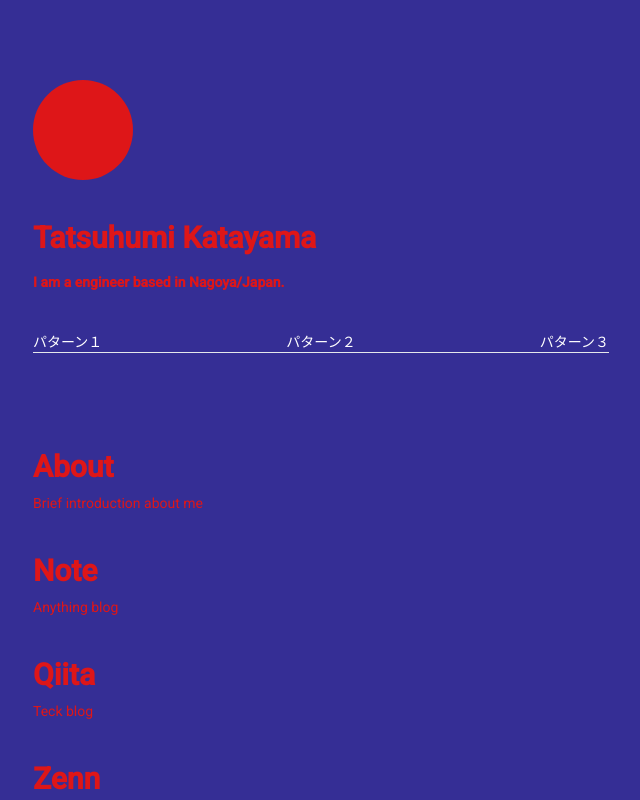
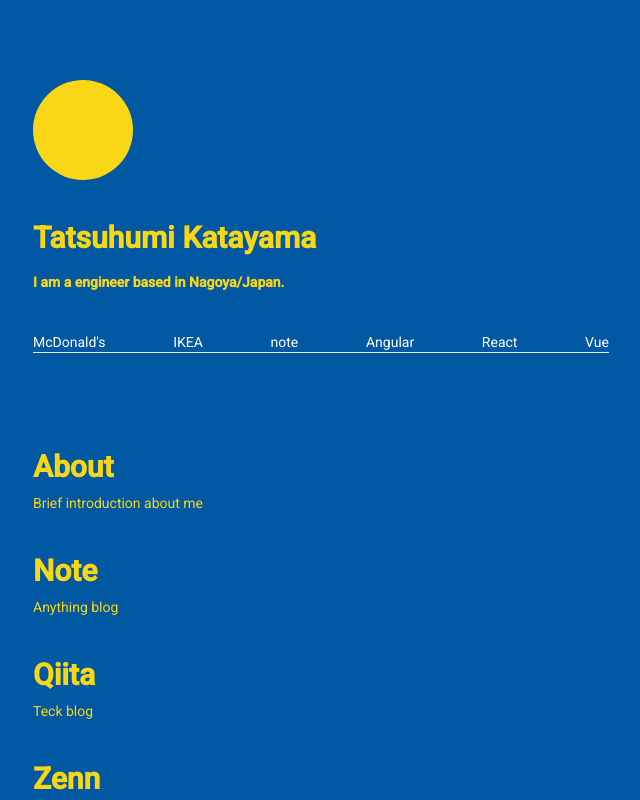
Before and after one commit to katayama8000/my-site-colorful, an Angular app: page /home in a window 1280 px wide. Shown: the top 800 px of the page, without its empty margins (319-959 px from the left). Built offline with nearby package versions, Linux system fonts and the light colour scheme.

Commit message:
⚡️ add color

```diff
--- a/src/app/page/home/home.component.html
+++ b/src/app/page/home/home.component.html
@@ -11,24 +11,45 @@
     <div class="flex justify-between">
       <div
         (mouseenter)="
-          handleChangeColor('text-[#004B27]', 'bg-[#004B27]', 'bg-[#3AC24E]')
+          handleChangeColor('text-[#ffbc0d]', 'bg-[#ffbc0d]', 'bg-[#be1c10]')
         "
       >
-        パターン１
+        McDonald's
       </div>
       <div
         (mouseenter)="
-          handleChangeColor('text-[#F8CC16]', 'bg-[#F8CC16]', 'bg-[#002D75]')
+          handleChangeColor('text-[#f9d716]', 'bg-[#f9d716]', 'bg-[#0058a3]')
         "
       >
-        パターン２
+        IKEA
       </div>
       <div
         (mouseenter)="
-          handleChangeColor('text-[#1AC7DA]', 'bg-[#1AC7DA]', 'bg-[#09345C]')
+          handleChangeColor('text-[#fff]', 'bg-[#fff]', 'bg-[#2cb696]')
         "
       >
-        パターン３
+        note
+      </div>
+      <div
+        (mouseenter)="
+          handleChangeColor('text-[#E23237]', 'bg-[#E23237]', 'bg-[#1976d2]')
+        "
+      >
+        Angular
+      </div>
+      <div
+        (mouseenter)="
+          handleChangeColor('text-[#61dafb]', 'bg-[#61dafb]', 'bg-[#282c34]')
+        "
+      >
+        React
+      </div>
+      <div
+        (mouseenter)="
+          handleChangeColor('text-[#41b883]', 'bg-[#41b883]', 'bg-[#34495e]')
+        "
+      >
+        Vue
       </div>
     </div>
     <hr class="py-10" />
--- a/src/app/page/home/home.component.ts
+++ b/src/app/page/home/home.component.ts
@@ -5,9 +5,9 @@ import { Component, OnInit } from '@angular/core';
   templateUrl: './home.component.html',
 })
 export class HomeComponent implements OnInit {
-  color: string = `text-[#DE1618]`;
-  circleColor: string = `bg-[#DE1618]`;
-  bgColor: string = `bg-[#352E95]`;
+  color: string = `text-[#f9d716]`;
+  circleColor: string = `bg-[#f9d716]`;
+  bgColor: string = `bg-[#0058a3]`;
 
   constructor() {}
   ngOnInit(): void {}
```
